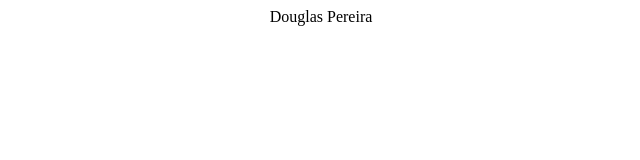
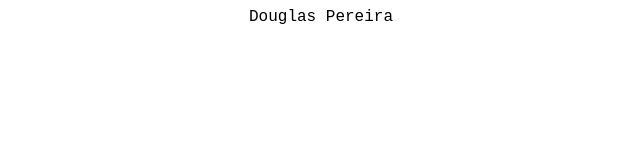
Before and after one commit to DouglasPereira13/Douglas, a plain HTML site: page index.html in a window 1280 px wide. Shown: the full height of the page, 319-959 px from the left. Drawn offline with Linux system fonts and the light colour scheme; files that its build step writes are made by us from their sources; a web font is replaced by a local one.

Commit message:
Update index.html

```diff
--- a/index.html
+++ b/index.html
@@ -3,6 +3,7 @@
 <head>
 	<meta charset="UTF-8" />
 	<title>Douglas Pereira</title>
+	<link rel="stylesheet" href="assets/estilo/estilo.css" />
 </head>
 <body>
   <section id="cabecalho">
```
